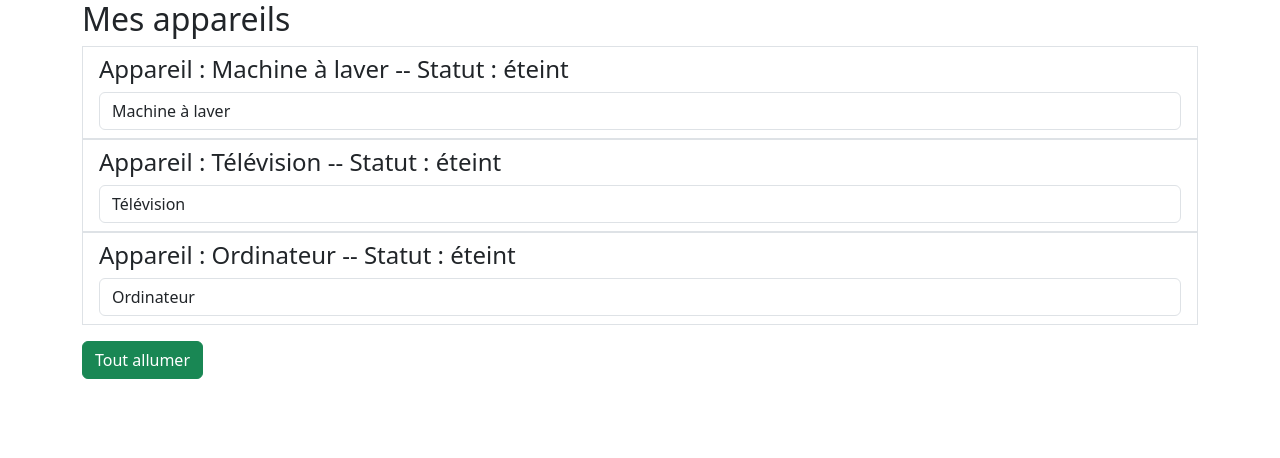
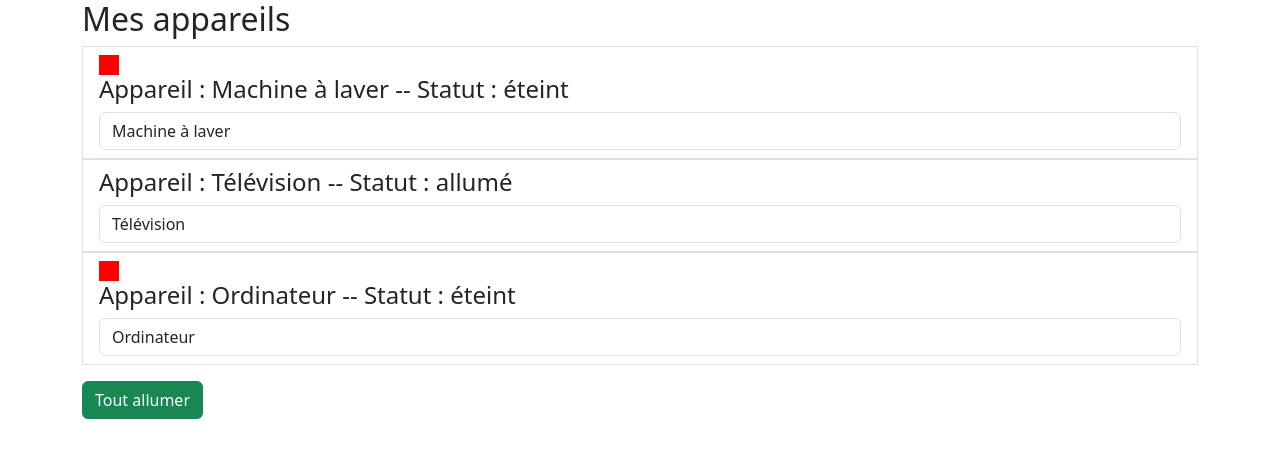
Before and after one commit to elielaurentraphael/my-angular-project, an Angular app: page / in a window 1280 px wide. Shown: the top 458 px of the page. Built offline with nearby package versions, Linux system fonts and the light colour scheme.

Commit message:
commit n°11: la directive structurel *ngIf permet d'afficher, ou non, un élément du DOM suivant une condition. Si la condition est vraie, l'élément existe; sinon, il n'existe pas - Dans appareil.component.html: ajoutons un carré rouge qui existe uniquement quand l'appareil est éteint

```diff
--- a/src/app/app.component.html
+++ b/src/app/app.component.html
@@ -10,7 +10,7 @@
         ></app-appareil>
         <app-appareil
           [appareilName]="appareilTwo"
-          [appareilStatus]="'éteint'"
+          [appareilStatus]="'allumé'"
         ></app-appareil>
         <app-appareil
           [appareilName]="appareilThree"
--- a/src/app/appareil/appareil.component.html
+++ b/src/app/appareil/appareil.component.html
@@ -1,5 +1,10 @@
 <!-- chaque appareil représente un élément de la liste -->
 <li class="list-group-item">
+  <!-- ce div existe uniquement quand l'appareil est éteint -->
+  <div
+    style="width: 20px; height: 20px; background-color: red"
+    *ngIf="appareilStatus === 'éteint'"
+  ></div>
   <!-- l'interpolation fonctionne avec tout statement typescript valable -->
   <h4>Appareil : {{ appareilName }} -- Statut : {{ getStatus() }}</h4>
   <!-- liaison TWO WAY BINDING - Essayer dans le DOM et dans appareil.component.ts -->
```
